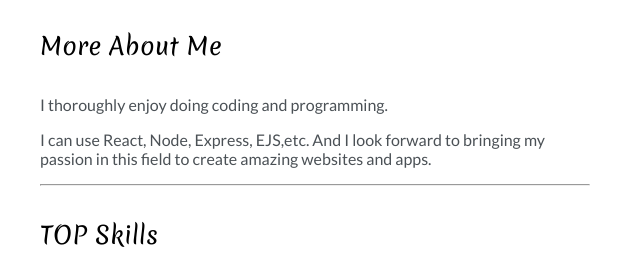
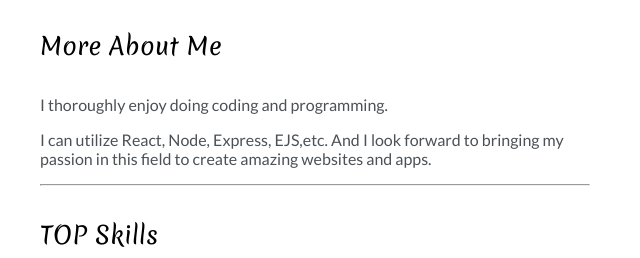
Before and after one commit to bqShina/My-Portfolio, a website: page index.html in a window 1280 px wide. Shown: the part 820-1078 px from the top of the page, 0-640 px from the left. Drawn offline with Linux system fonts and the light colour scheme.

Commit message:
update CI

```diff
--- a/index.html
+++ b/index.html
@@ -70,7 +70,7 @@
         <div class="about-me">
           <h4>More About Me</h4>
           <p>I thoroughly enjoy doing coding and programming.</p>
-          <p>I can use React, Node, Express, EJS,etc. And I look forward to bringing my passion in this field to create amazing websites and apps.</p>
+          <p>I can utilize React, Node, Express, EJS,etc. And I look forward to bringing my passion in this field to create amazing websites and apps.</p>
 
           <hr>
 
```
Also changed, not shown: .github/workflows/node.js.yml, 1 other file.
